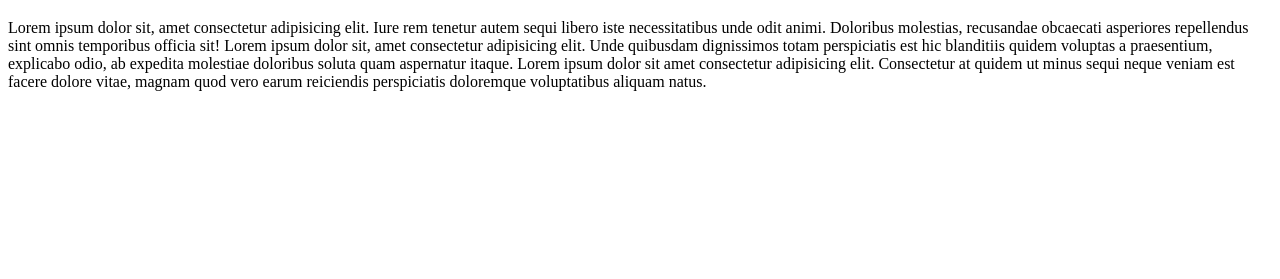
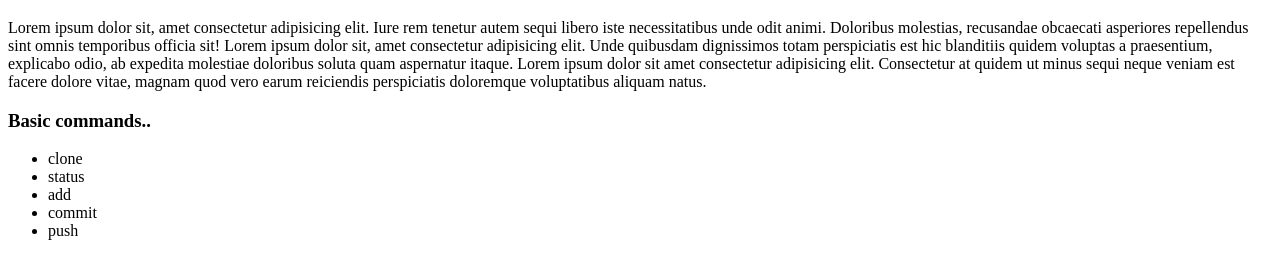
Before and after one commit to cloud-bm/github-demo, a plain HTML site: page index.html in a window 1280 px wide. Shown: the part 61-340 px from the top of the page. Drawn offline with Linux system fonts and the light colour scheme.

Commit message:
added new html tags and fils

```diff
--- a/index.html
+++ b/index.html
@@ -11,5 +11,14 @@
         Lorem ipsum dolor sit, amet consectetur adipisicing elit. Unde quibusdam dignissimos totam perspiciatis est hic blanditiis quidem voluptas a praesentium, explicabo odio, ab expedita molestiae doloribus soluta quam aspernatur itaque.
         Lorem ipsum dolor sit amet consectetur adipisicing elit. Consectetur at quidem ut minus sequi neque veniam est facere dolore vitae, magnam quod vero earum reiciendis perspiciatis doloremque voluptatibus aliquam natus.
     </p>
+
+    <h3>Basic commands..</h3>
+    <ul>
+        <li>clone</li>
+        <li>status</li>
+        <li>add</li>
+        <li>commit</li>
+        <li>push</li>
+    </ul>
 </body>
 </html>
```
Also changed, not shown: 1 other file.
